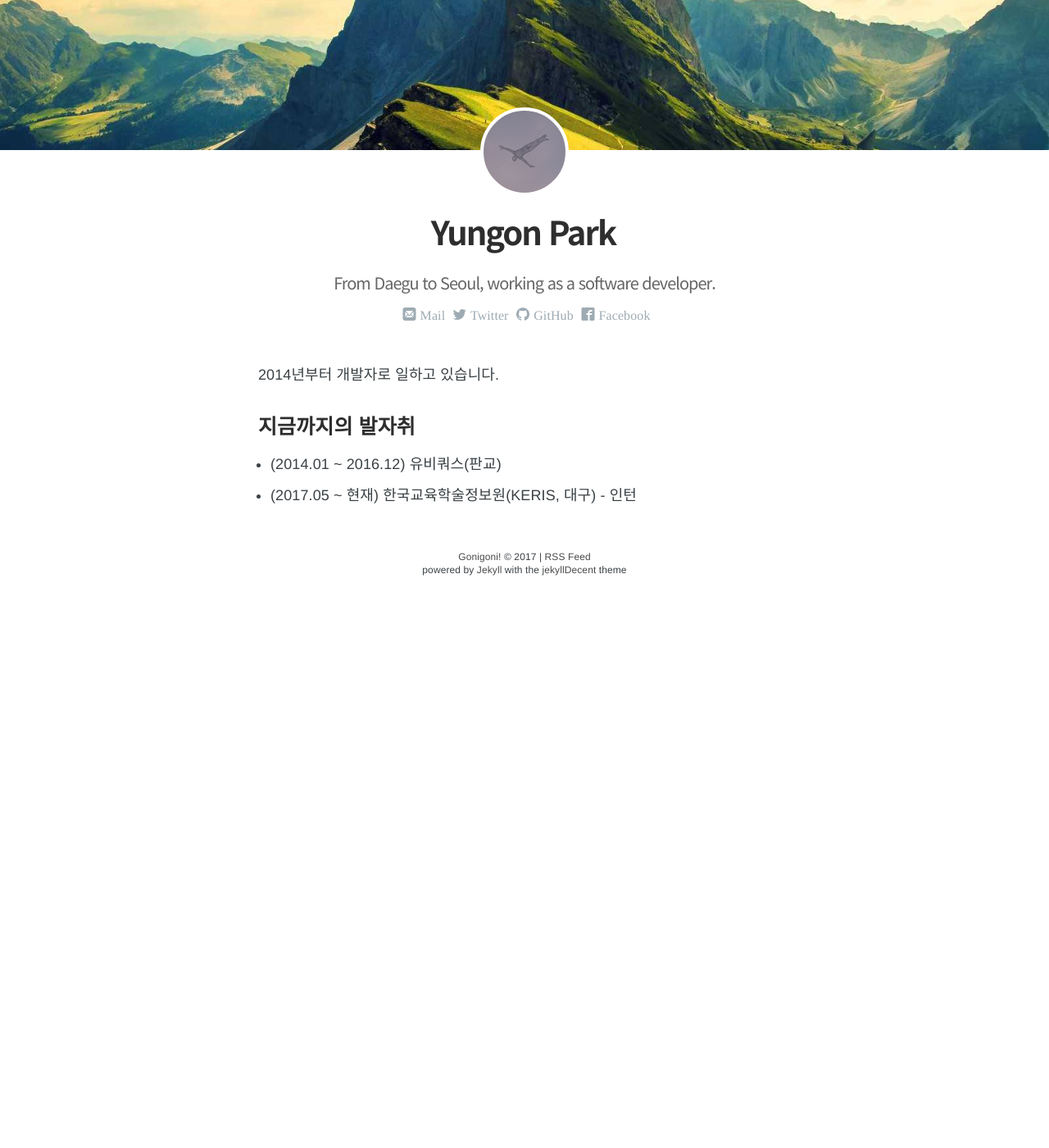
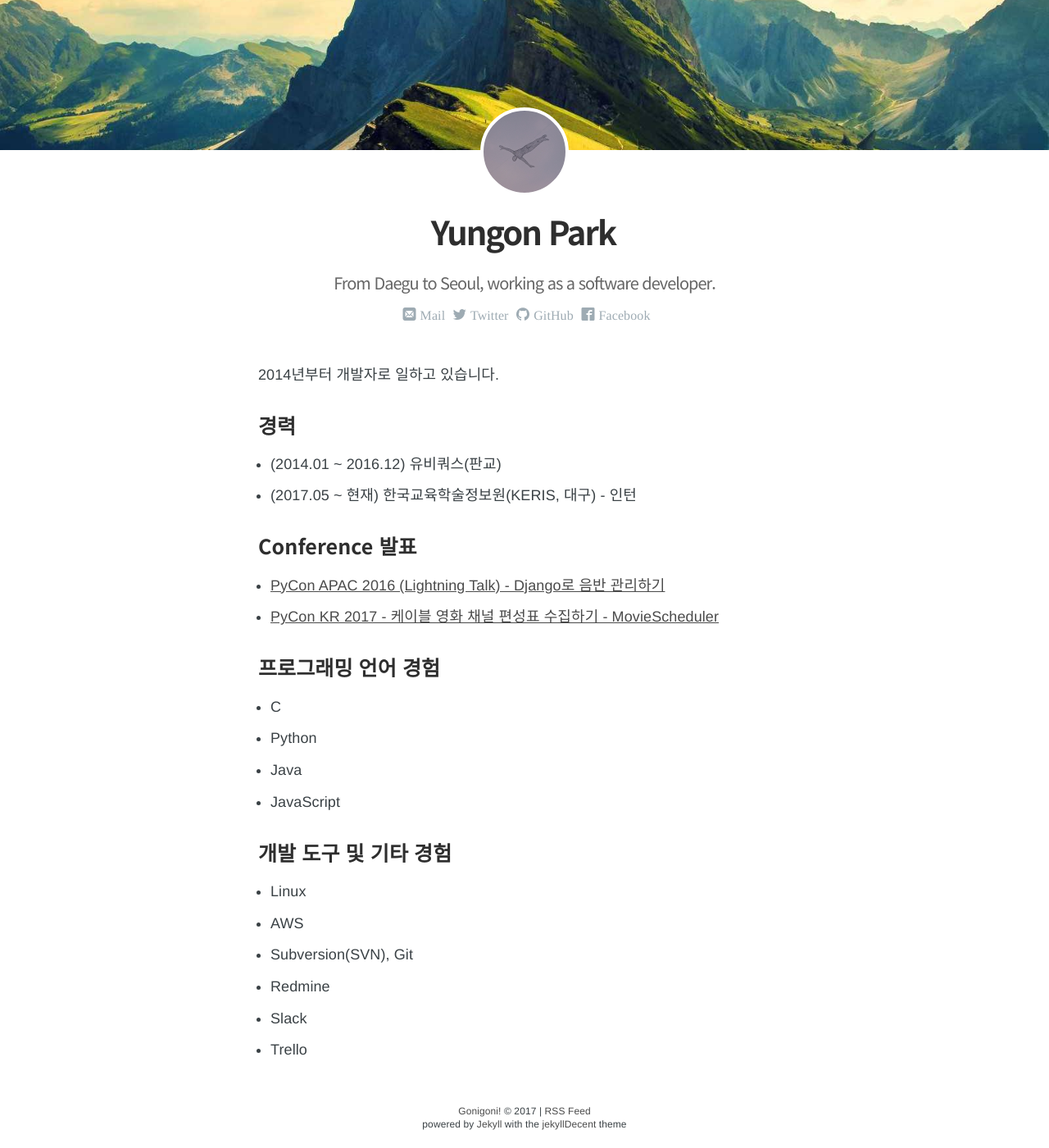
Before and after one commit to rubysoho07/rubysoho07.github.io, a Jekyll site: the page built from _pages/about.md, in a window 1280 px wide and 1400 px high, scrolled down 137 px. Shown: the whole window at 82% size. Built offline with Jekyll 4.4.1, drawn with Linux system fonts in a browser that asks for light colours; some web fonts are replaced; before the commit the page ends 900 px from its top, so only the background shows below that.

Commit message:
프로필 업데이트

```diff
--- a/_pages/about.md
+++ b/_pages/about.md
@@ -10,7 +10,28 @@ excerpt:
 ---
 2014년부터 개발자로 일하고 있습니다.
 
-### 지금까지의 발자취
+### 경력
 
 * (2014.01 ~ 2016.12) 유비쿼스(판교)
 * (2017.05 ~ 현재) 한국교육학술정보원(KERIS, 대구) - 인턴
+
+### Conference 발표
+
+* [PyCon APAC 2016 (Lightning Talk) - Django로 음반 관리하기](https://www.slideshare.net/YungonPark/2016-pycon-apac-lightning-talk-django)
+* [PyCon KR 2017 - 케이블 영화 채널 편성표 수집하기 - MovieScheduler](https://www.pycon.kr/2017/program/183)
+
+### 프로그래밍 언어 경험
+
+* C
+* Python
+* Java
+* JavaScript
+
+### 개발 도구 및 기타 경험
+
+* Linux
+* AWS
+* Subversion(SVN), Git
+* Redmine
+* Slack
+* Trello
```
